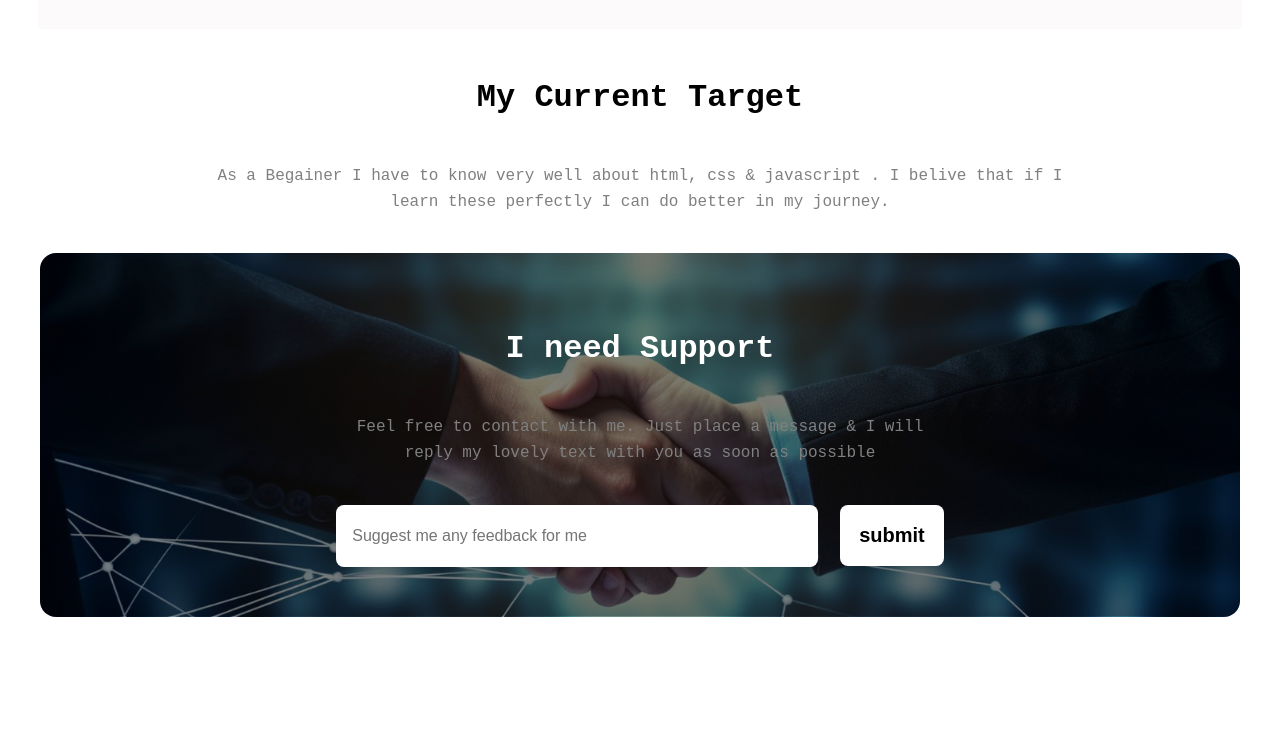
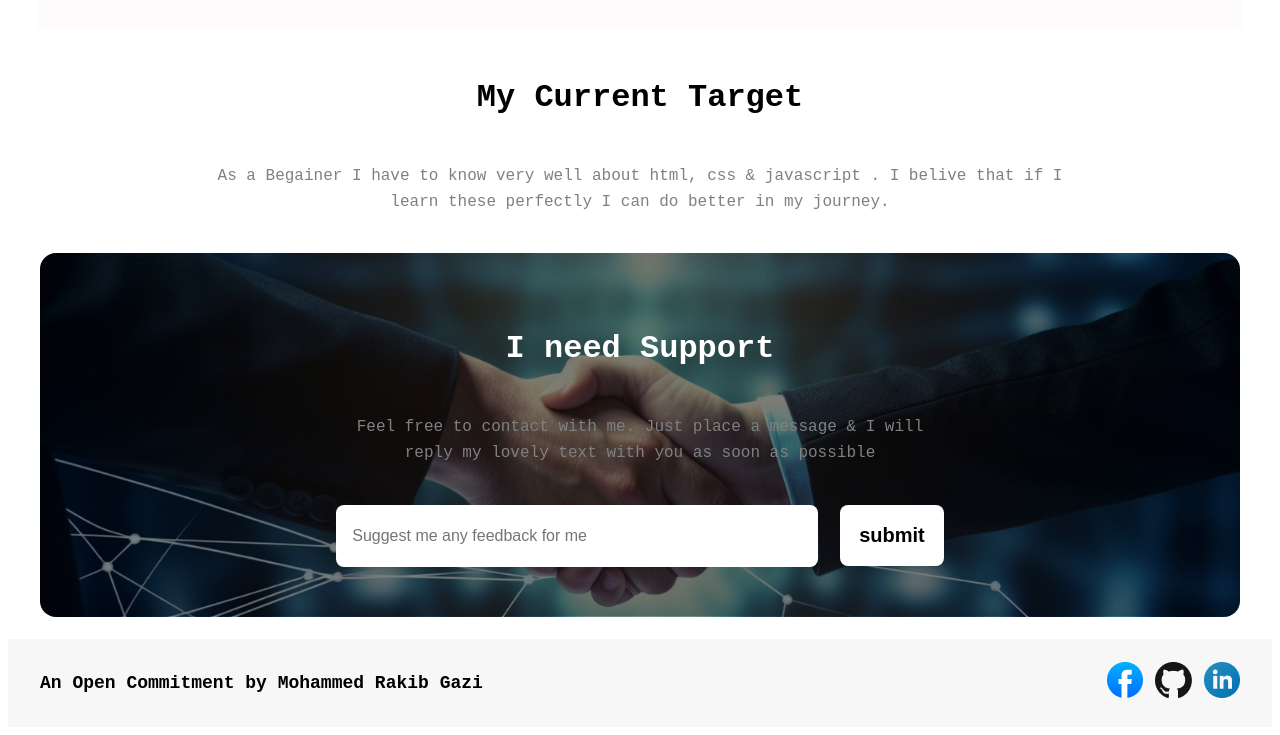
Before and after one commit to rakib-gazi/ph-assignment-1, a plain HTML site: page index.html in a window 1280 px wide. Shown: the part 3721-4456 px from the top of the page. Before the commit the page ends 4346 px from the top, so only its background shows below. Drawn offline with Linux system fonts and the light colour scheme; a web font is replaced by a local one.

Commit message:
uploaded full code after finished 1st trial code

```diff
--- a/assets/css/custom.css
+++ b/assets/css/custom.css
@@ -271,3 +271,27 @@ body{
     font-weight: 700;
     cursor: pointer;
 }
+footer{
+    background: rgba(13, 19, 33, 0.03);
+    margin-top:22px;
+}
+.footer-content{
+    max-width: 1200px;
+    margin:0 auto;
+    display: flex;
+    justify-content: space-between;
+    align-items: center;
+    padding: 16px 8px;
+
+}
+.footer-content p{
+    color: black;
+    font-weight: 700;
+    font-size: 18px;
+}
+.footer-social{
+    display: flex;
+    justify-content: center;
+    align-items: center;
+    gap: 12px;
+}
--- a/index.html
+++ b/index.html
@@ -158,18 +158,16 @@
           </section>
     </main>
     <footer>
-        <!-- <section class="container">
-            <div class="footer-contact">
-                <div class="contact-part">
-                    <h1>I need Support</h1>
-                    <p>Feel free to contact with me. Just place a message & I will reply  my lovely text with you as soon as possible</p>
-                    <div class="contact-area">
-                        <input type="text" name="message" >
-                        <input type="submit" value="submit">
-                    </div>
+        <section class="container">
+            <div class="footer-content">
+                <p>An Open Commitment by Mohammed Rakib Gazi</p>
+                <div class="footer-social">
+                    <a href="https://www.facebook.com/bd.gazi97" target="_blank"><img src="assets/images/facebook.png" alt=""></a>
+                    <a href="https://github.com/rakib-gazi" target="_blank"><img src="assets/images/github.png" alt=""></a>
+                    <a href="https://bd.linkedin.com/company/programminghero" target="_blank"><img src="assets/images/linkedin-icon 1.png" alt=""></a>
                 </div>
             </div>
-        </section> -->
+        </section>
 
     </footer>
 </body>
```
